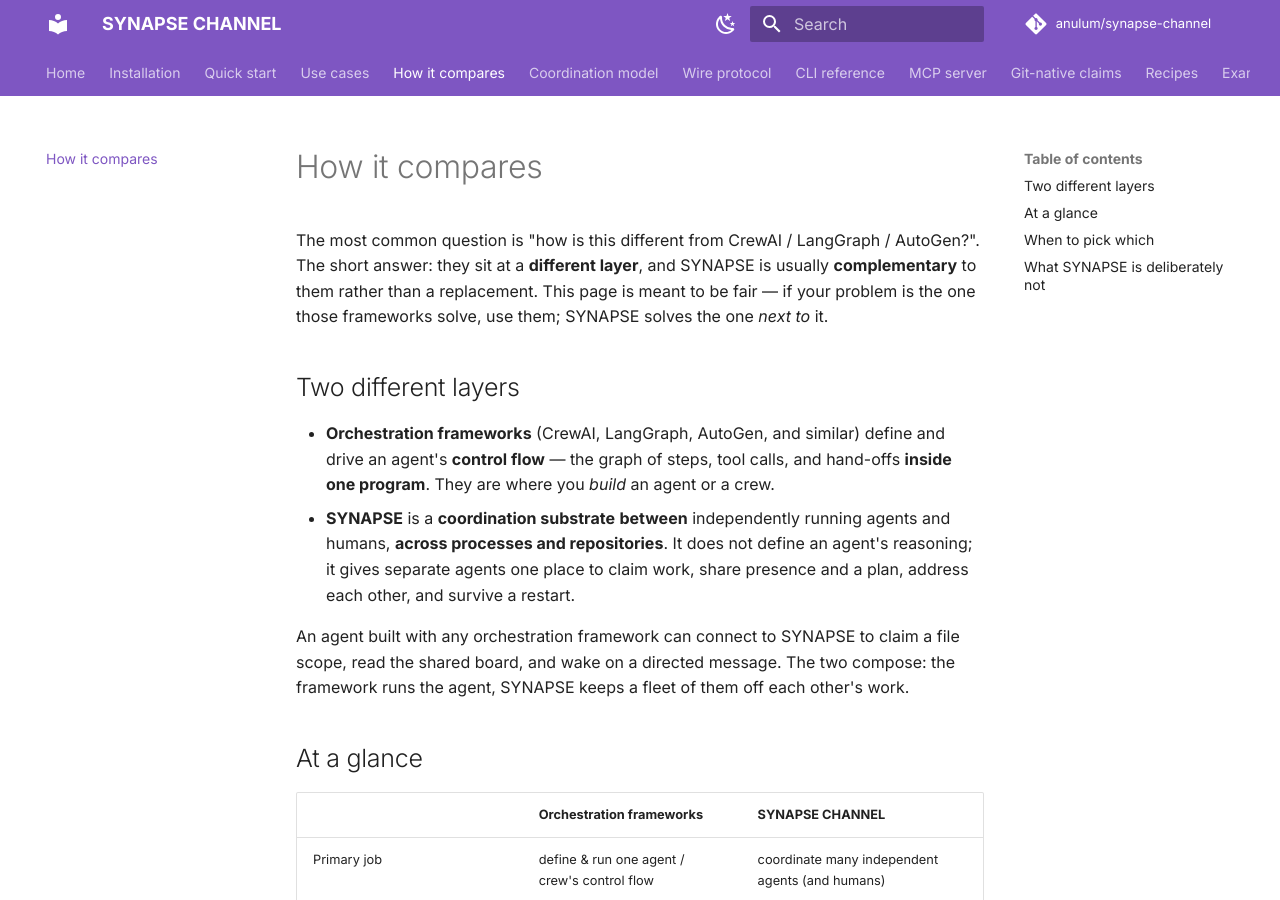
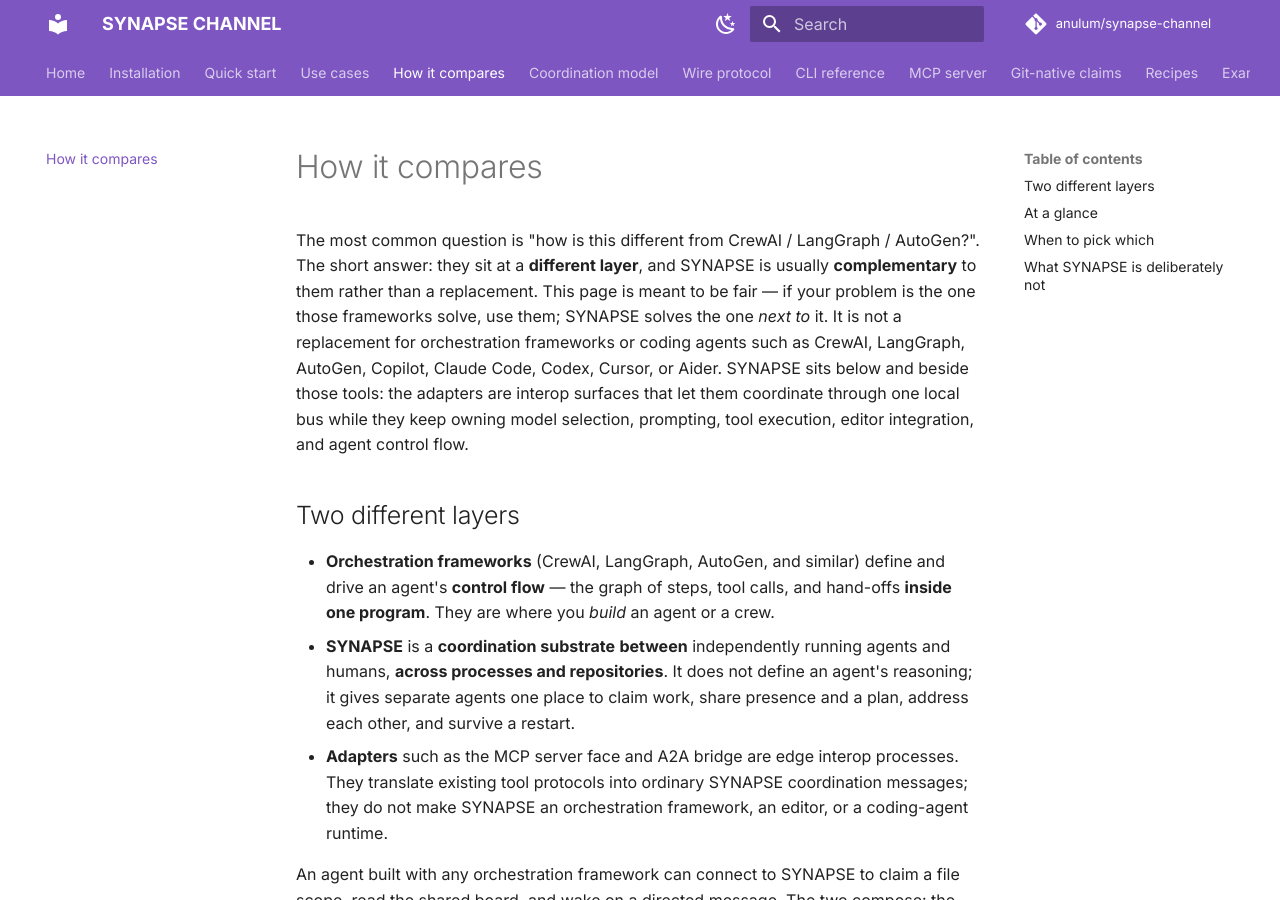
Before and after one commit to anulum/synapse-channel, an MkDocs documentation site: the page built from docs/comparison.md, in a window 1280 px wide and 900 px high. Built offline with MkDocs 1.6.1 and Material for MkDocs 9.7.7, drawn with Linux system fonts in a browser that asks for light colours; comment, search, counter and statistics services are not loaded; some of the changed text lies outside the part shown.

Commit message:
docs: clarify interop adapter positioning
Authored by Anulum Fortis & Arcane Sapience (protoscience@anulum.li)

```diff
--- a/docs/_generated/capability_manifest.json
+++ b/docs/_generated/capability_manifest.json
@@ -7,7 +7,7 @@
     "optional_dependency_groups": 4,
     "package_modules": 119,
     "public_api_exports": 59,
-    "tests": 1538,
+    "tests": 1541,
     "version": "0.48.0",
     "wire_message_types": 53,
     "workflows": 10
--- a/docs/comparison.md
+++ b/docs/comparison.md
@@ -4,6 +4,12 @@
 The short answer: they sit at a **different layer**, and SYNAPSE is usually **complementary**
 to them rather than a replacement. This page is meant to be fair — if your problem is the one
 those frameworks solve, use them; SYNAPSE solves the one *next to* it.
+It is not a replacement for orchestration frameworks or coding agents such as
+CrewAI, LangGraph, AutoGen, Copilot, Claude Code, Codex, Cursor, or Aider.
+SYNAPSE sits below and beside those tools: the adapters are interop surfaces
+that let them coordinate through one local bus while they keep owning model
+selection, prompting, tool execution, editor integration, and agent control
+flow.
 
 ## Two different layers
 
@@ -14,6 +20,9 @@
   humans, **across processes and repositories**. It does not define an agent's reasoning; it
   gives separate agents one place to claim work, share presence and a plan, address each other,
   and survive a restart.
+- **Adapters** such as the MCP server face and A2A bridge are edge interop processes. They
+  translate existing tool protocols into ordinary SYNAPSE coordination messages; they do not
+  make SYNAPSE an orchestration framework, an editor, or a coding-agent runtime.
 
 An agent built with any orchestration framework can connect to SYNAPSE to claim a file scope,
 read the shared board, and wake on a directed message. The two compose: the framework runs the
@@ -44,12 +53,17 @@
   that should wake on a message rather than poll? That is SYNAPSE.
 - **Both at once?** Common and supported: build each agent however you like, and connect them to
   SYNAPSE so the fleet coordinates.
+- **Using a coding agent directly?** Keep using Claude Code, Codex, Cursor, Copilot, Aider, or
+  another editor/terminal agent as the working surface, and use SYNAPSE for claims, presence,
+  directed wakeups, and shared task state around it.
 
 ## What SYNAPSE is deliberately *not*
 
 So the comparison is honest in both directions:
 
 - It carries **no agent reasoning, prompting, or tool-use DSL** — that is the framework's job.
+- It is **not an editor, model host, or coding-agent replacement** — Claude Code, Codex,
+  Cursor, Copilot, Aider, and similar tools remain the interaction/runtime layer.
 - It is **one hub on one machine** — no built-in failover or horizontal scale (a hub restart
   resumes from the durable log, but it is not a high-availability cluster).
 - Its connect authentication is a **proportionate shared secret**, not a cryptographic
```
Also changed, not shown: CHANGELOG.md (+6 -0 lines), README.md (+5 -1 lines), docs/cli.md (+2 -0 lines), docs/faq.md (+4 -0 lines), docs/mcp.md (+5 -0 lines), 1 other file.
